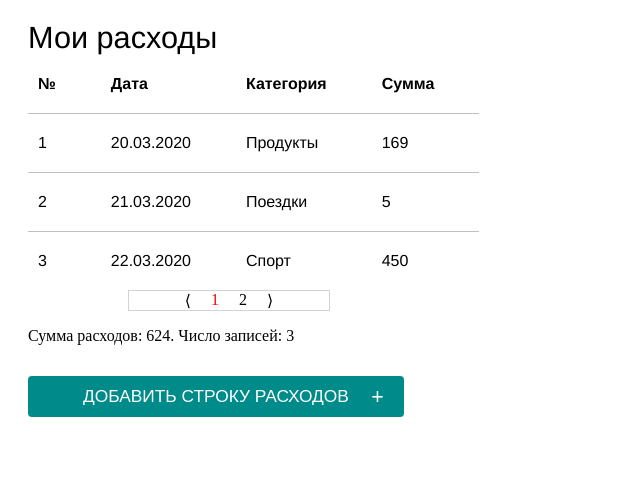
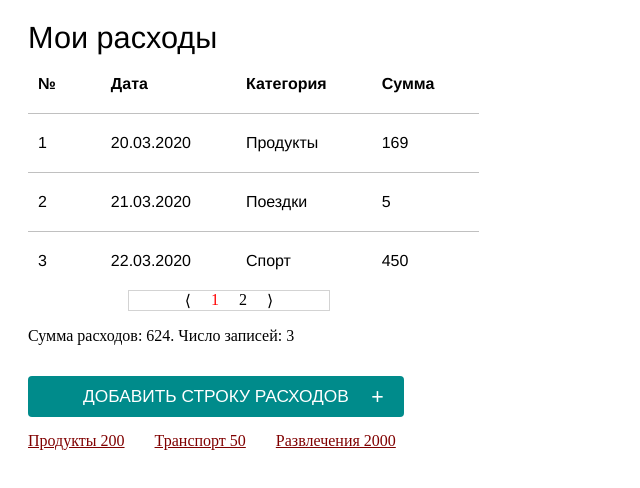
Before and after one commit to dp140482/personal-costs, a Vue app: page / in a window 1280 px wide. Shown: the top 488 px of the page, without its empty margins (0-640 px from the left). Built offline with nearby package versions, Linux system fonts and the light colour scheme.

Commit message:
Ссылки для выполнения ДЗ

```diff
--- a/src/App.vue
+++ b/src/App.vue
@@ -12,6 +12,9 @@
       />
       <p>Сумма расходов: {{ getSum() }}. Число записей: {{ getLength() }}</p>
       <AddCostButton v-on:clicked="showForm = !showForm" />
+      <a href="/add/payment/Food?value=200">Продукты 200</a>
+      <a href="/add/payment/Transport?value=50">Транспорт 50</a>
+      <a href="/add/payment/Entertainment?value=2000">Развлечения 2000</a>
       <AddPaymentForm @addNewPayment="addNewPayment" v-show="showForm" />
     </main>
   </div>
@@ -77,4 +80,8 @@ export default {
 .title
   font-size: 23pt
   font-family: 'Helvetica Neue', 'Arial', sans-serif
+
+a
+  color: maroon
+  padding: 0 30px 0 0
 </style>
```
Also changed, not shown: package.json (+14 -1 lines), 1 other file (tests, documents, lock files or other folders).
